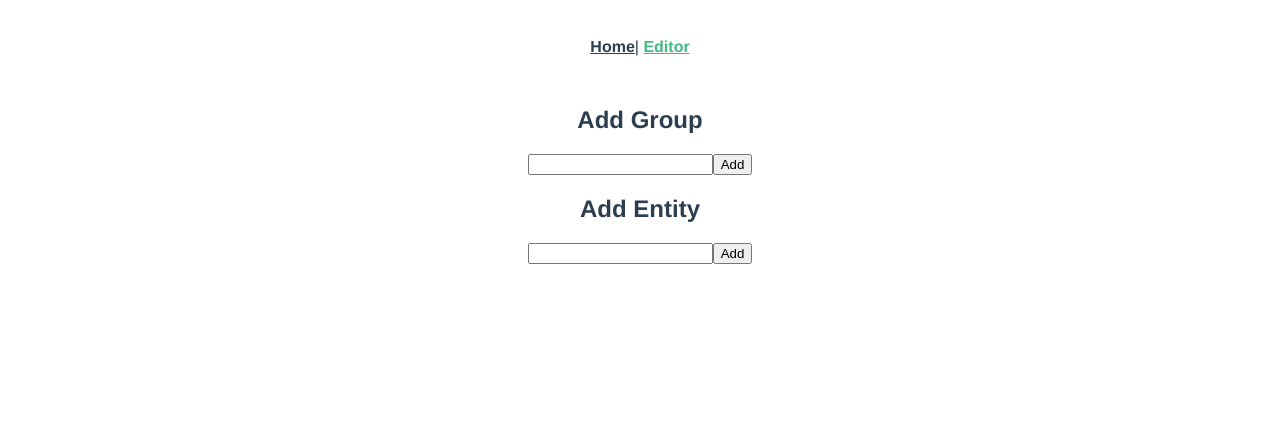
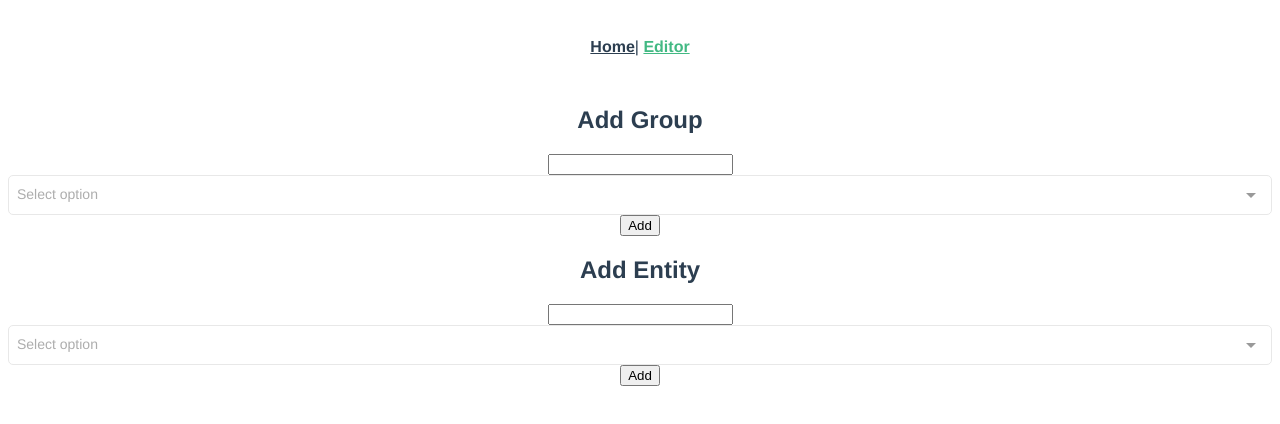
Before and after one commit to SBats/world-visualizer, a Vue app: page /editor in a window 1280 px wide. Shown: the top 424 px of the page. Built offline with nearby package versions, Linux system fonts and the light colour scheme; what vue-konva would draw is missing.

Commit message:
Improve entities and groups form

```diff
--- a/src/App.vue
+++ b/src/App.vue
@@ -30,3 +30,4 @@
   color: #42b983;
 }
 </style>
+<style src="vue-multiselect/dist/vue-multiselect.min.css"></style>
--- a/src/views/Editor.vue
+++ b/src/views/Editor.vue
@@ -1,29 +1,35 @@
 <template>
   <div>
     <h2>Add Group</h2>
-    <input type="text" v-model="groupName" />
+    <input type="text" v-model="newGroup.name" />
+    <multiselect v-model="newGroup.parents" :options="groups"> </multiselect>
     <button type="button" v-on:click="createGroup">Add</button>
     <h2>Add Entity</h2>
-    <input type="text" v-model="entityName" />
+    <input type="text" v-model="newEntity.name" />
+    <multiselect v-model="newEntity.parents" :options="groups"> </multiselect>
     <button type="button" v-on:click="createEntity">Add</button>
   </div>
 </template>
 
-<script>
+<script lang="ts">
+import Multiselect from "vue-multiselect";
 import { Component, Vue } from "vue-property-decorator";
 import { Group, Entity } from "@/store";
 
-@Component
+@Component({
+  components: { Multiselect },
+})
 export default class Editor extends Vue {
-  groupName = "";
-  entityName = "";
+  newGroup = { name: "", parents: [] };
+  newEntity = { name: "", parents: [] };
+  private groups = Object.values(this.$store.state.groups) || [];
 
   createGroup() {
-    this.$store.commit("createGroup", new Group({ name: this.groupName }));
+    this.$store.commit("createGroup", new Group(this.newGroup));
   }
 
   createEntity() {
-    this.$store.commit("createEntity", new Entity({ name: this.entityName }));
+    this.$store.commit("createEntity", new Entity(this.newEntity));
   }
 }
 </script>
```
